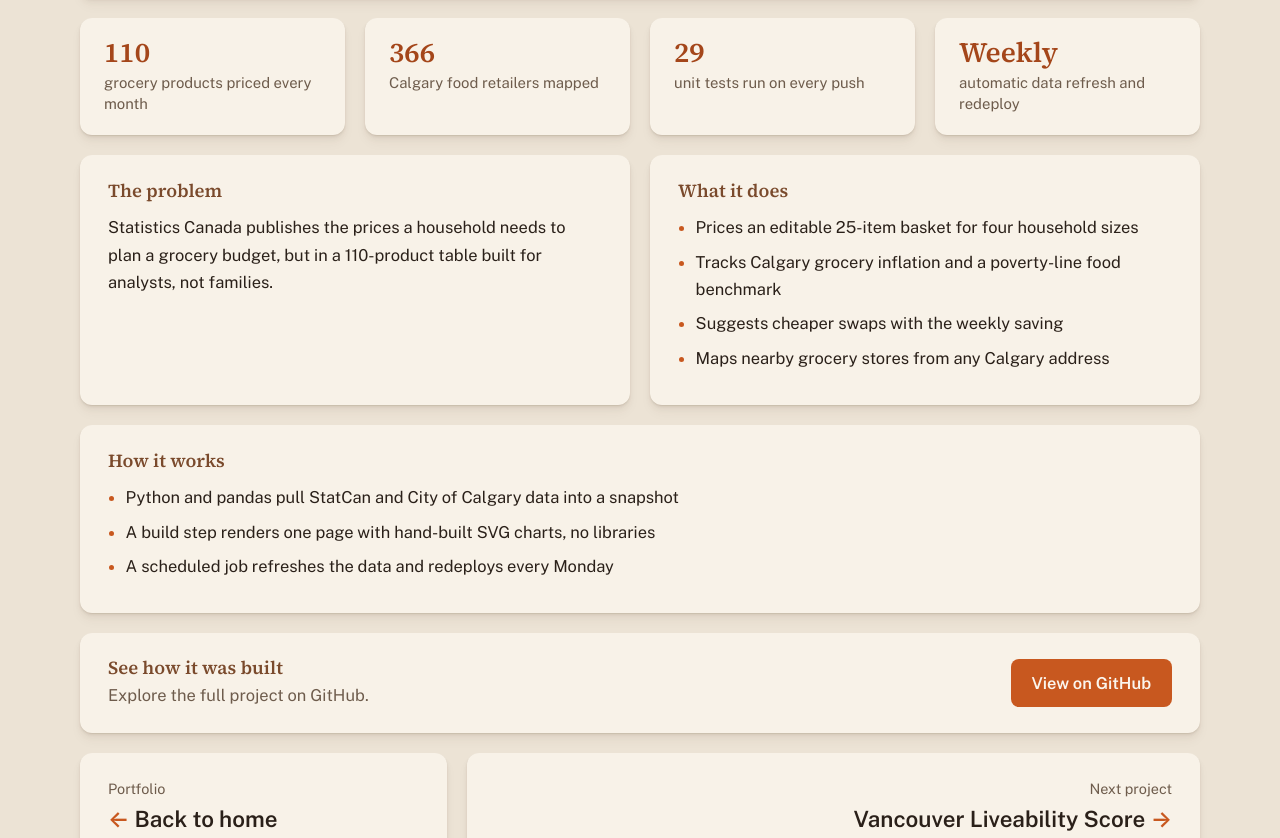
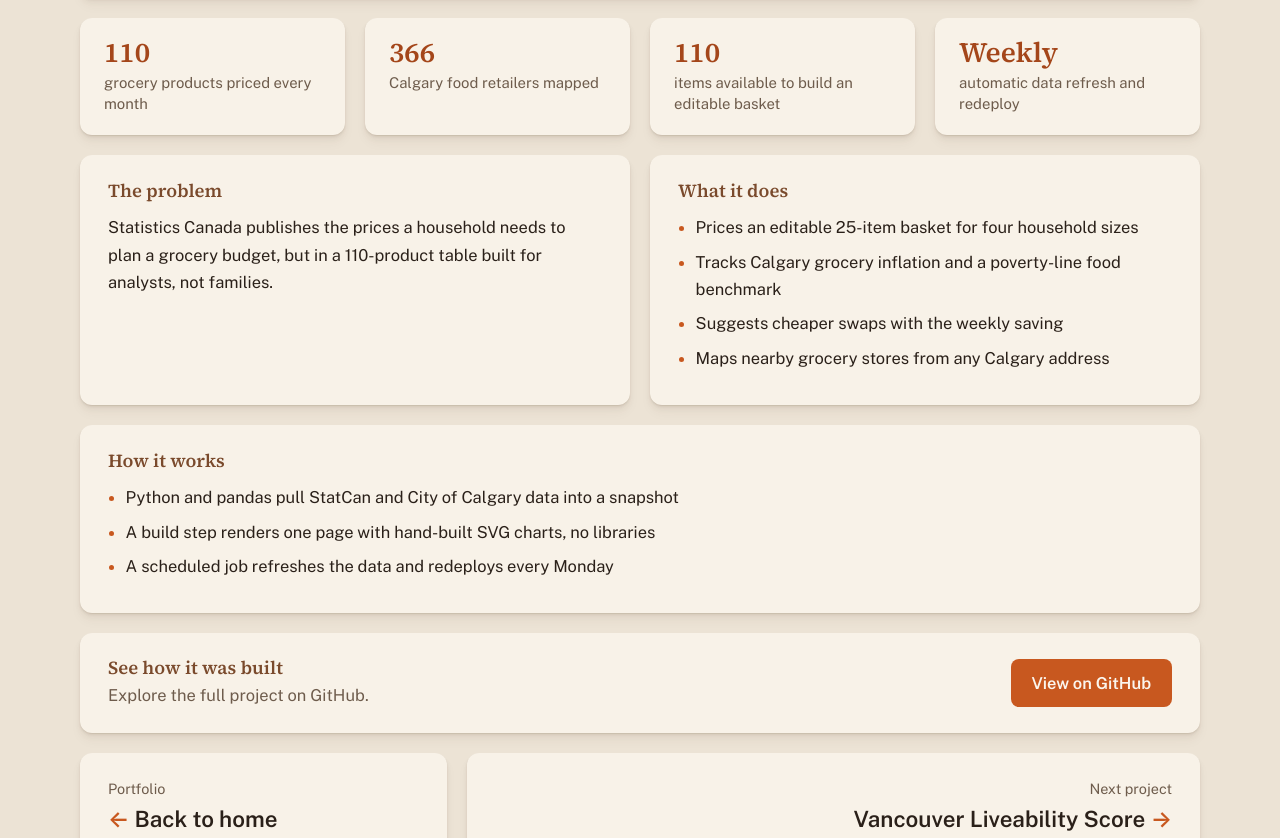
Before and after one commit to AdrianJulve/adrian-portfolio, a plain HTML site: page cartcast-yyc.html in a window 1280 px wide. Shown: the part 1044-1882 px from the top of the page. Drawn offline with nearby package versions, Linux system fonts and the light colour scheme.

Commit message:
Update CartCast basket fact card

```diff
--- a/cartcast-yyc.html
+++ b/cartcast-yyc.html
@@ -58,7 +58,7 @@
       <div class="stats-row">
         <div class="stat card"><div class="figure-num">110</div><p class="figure-label">grocery products priced every month</p></div>
         <div class="stat card"><div class="figure-num">366</div><p class="figure-label">Calgary food retailers mapped</p></div>
-        <div class="stat card"><div class="figure-num">29</div><p class="figure-label">unit tests run on every push</p></div>
+        <div class="stat card"><div class="figure-num">110</div><p class="figure-label">items available to build an editable basket</p></div>
         <div class="stat card"><div class="figure-num">Weekly</div><p class="figure-label">automatic data refresh and redeploy</p></div>
       </div>
     </div>
```
